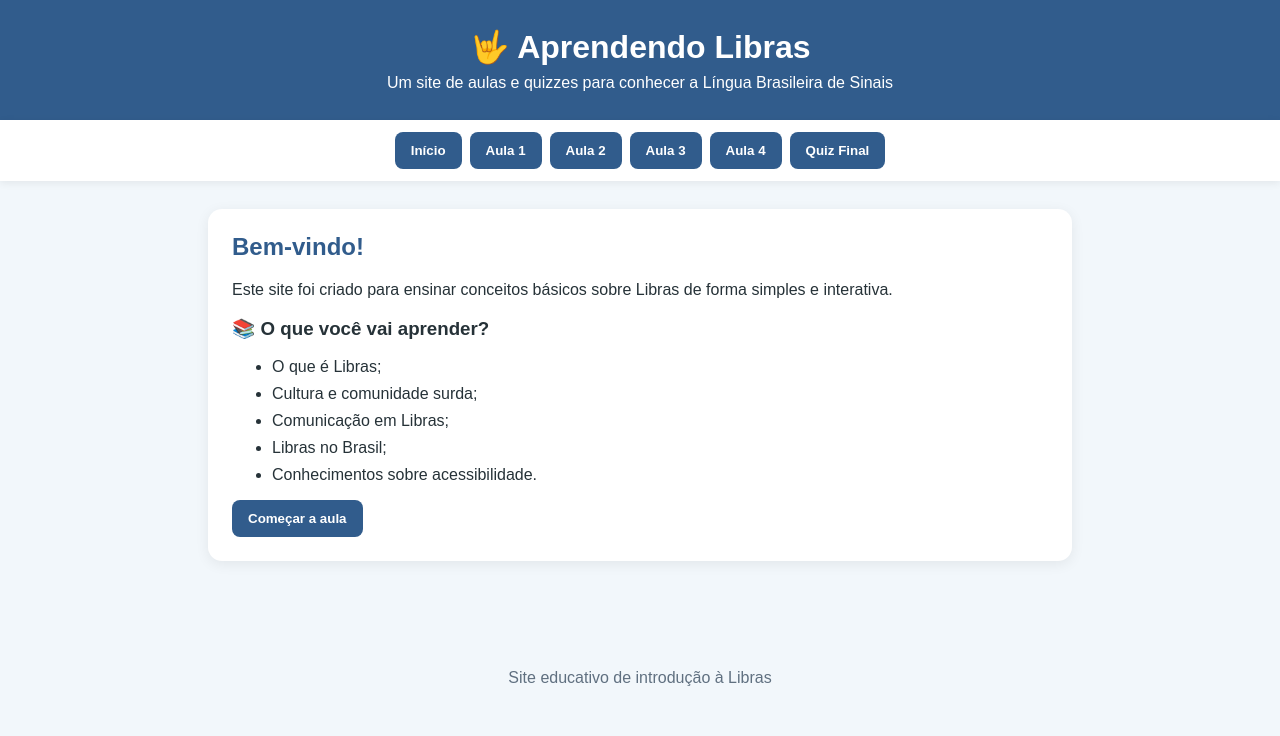
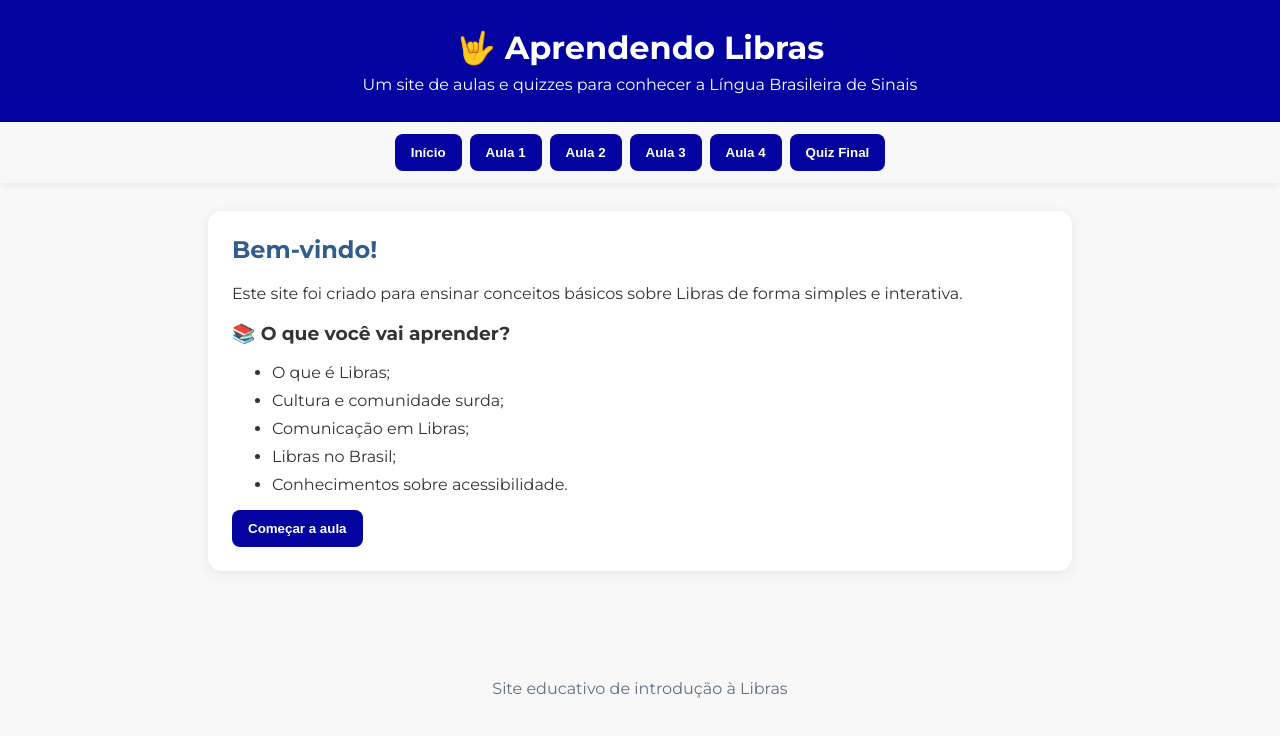
Before and after one commit to joaogsantos11/evel, a plain HTML site: page cursos/cursos.html in a window 1280 px wide. Drawn offline with Linux system fonts and the light colour scheme.

Commit message:
css cursos pt 1

```diff
--- a/cursos/cursos.css
+++ b/cursos/cursos.css
@@ -1,20 +1,31 @@
+@import url('https://fonts.googleapis.com/css2?family=Montserrat:ital,wght@0,100..900;1,100..900&display=swap');
+
 * {
     box-sizing: border-box;
 }
 
+:root {
+    --azul-evel: #0303a0;
+    --vermelho-evel: #ff0000;
+    --fundo: #f8f8f8;
+    --texto: #333;
+    --branco: #fff;
+}
+
+
 body {
     margin: 0;
-    font-family: Arial, sans-serif;
-    background: #f2f7fb;
-    color: #263238;
+    font-family: Montserrat,sans-serif;
+    background: var(--fundo);
+    color: var(--texto);
 }
 
 
 /* CABEÇALHO */
 
 header {
-    background: #315c8c;
-    color: white;
+    background: var(--azul-evel);
+    color: var(--branco);
     padding: 28px 20px;
     text-align: center;
 }
@@ -31,7 +42,7 @@
 /* MENU */
 
 nav {
-    background: white;
+    background: -vermel;
     display: flex;
     justify-content: center;
     gap: 8px;
@@ -55,7 +66,7 @@
 
     cursor: pointer;
 
-    background: #315c8c;
+    background: var(--azul-evel);
 
     color: white;
 
```
